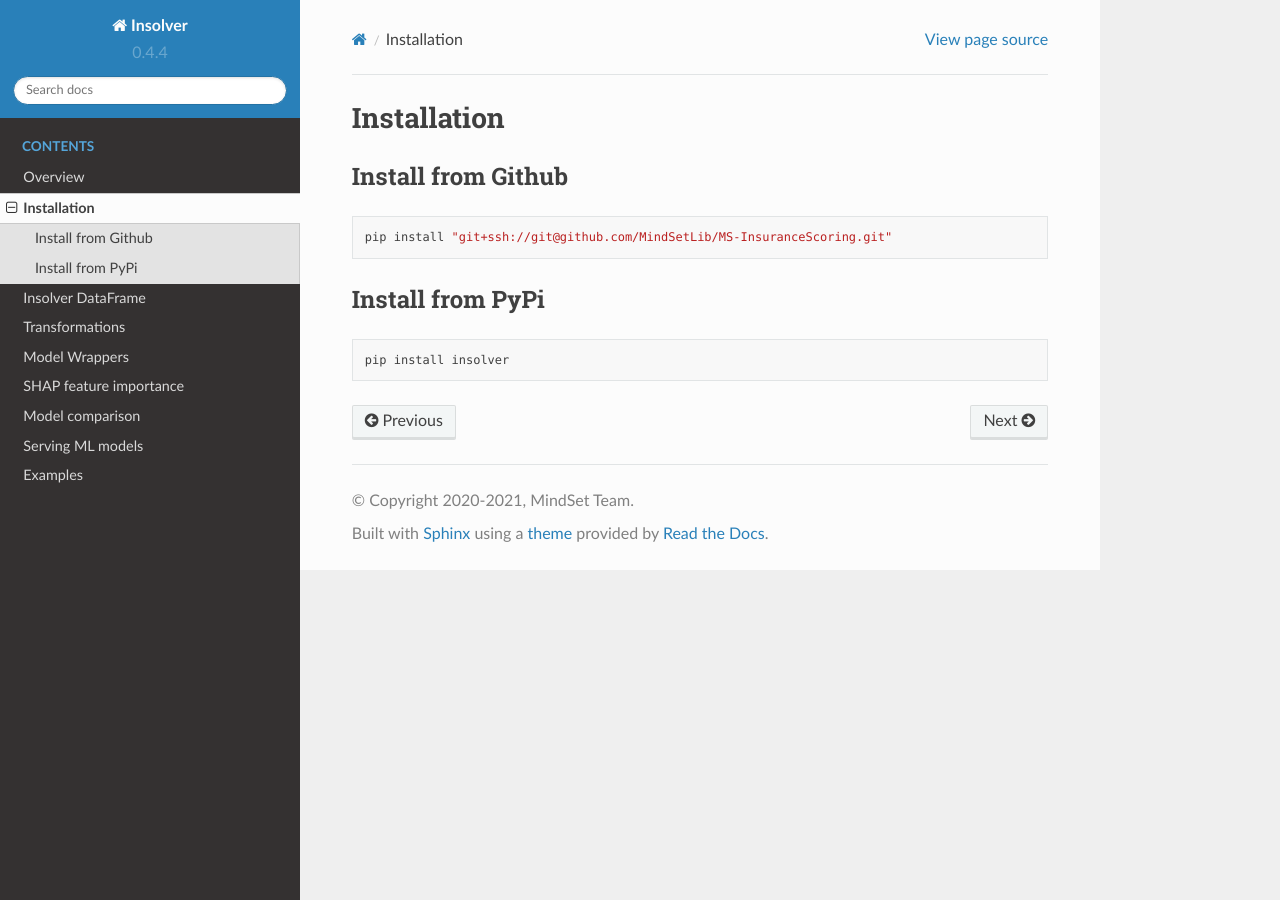
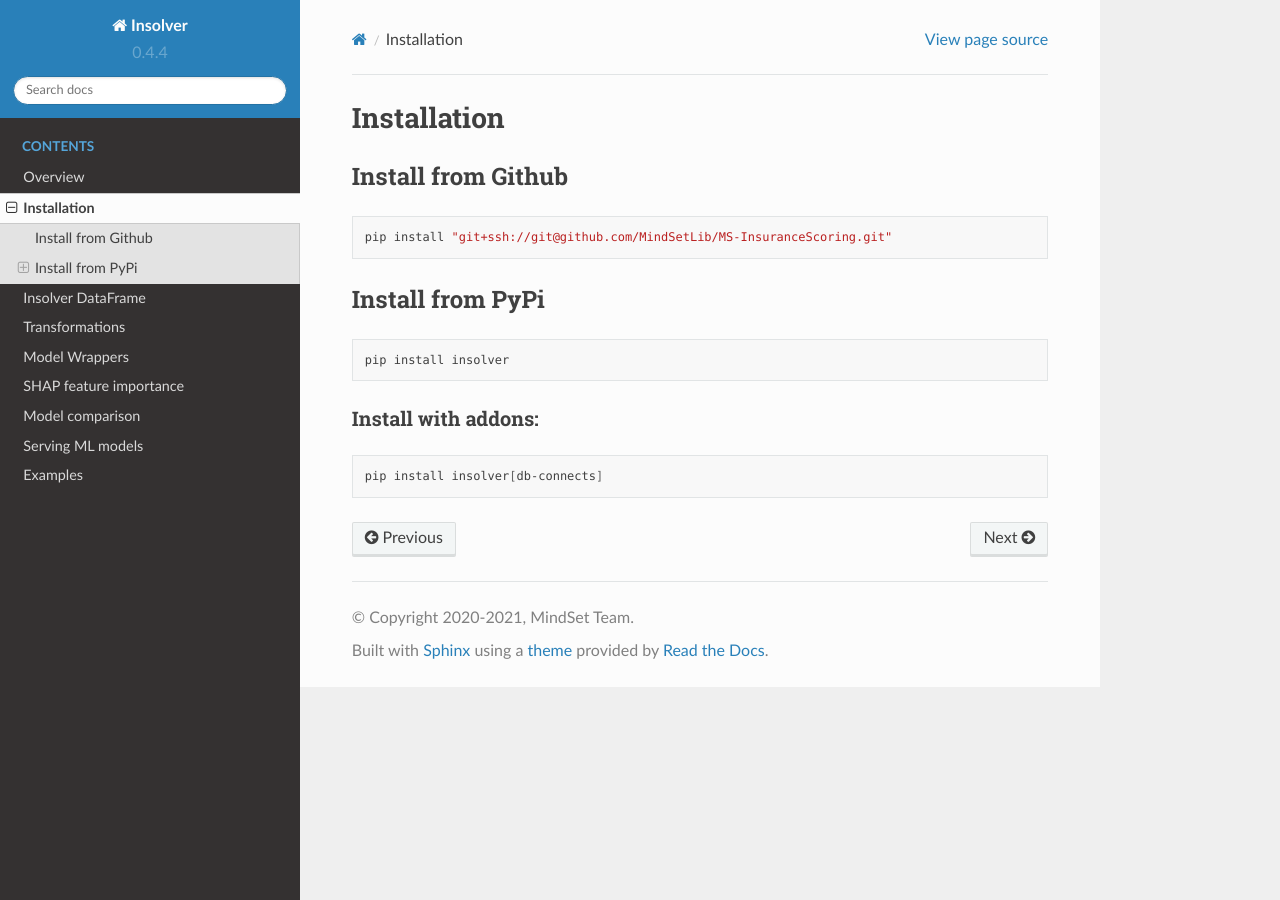
Before and after one commit to MindSetLib/Insolver, a Sphinx documentation site: the page built from docs/source/installation.md, in a window 1280 px wide. Built offline with Sphinx 7.4.7 and the Read the Docs theme 2.0.0, drawn with Linux system fonts in a browser that asks for light colours.

Commit message:
update docs

````diff
--- a/docs/source/installation.md
+++ b/docs/source/installation.md
@@ -11,3 +11,9 @@
 ```shell
 pip install insolver
 ```
+
+### Install with addons:
+
+```shell
+pip install insolver[db-connects]
+```
````
Also changed, not shown: README.md (+6 -0 lines).
